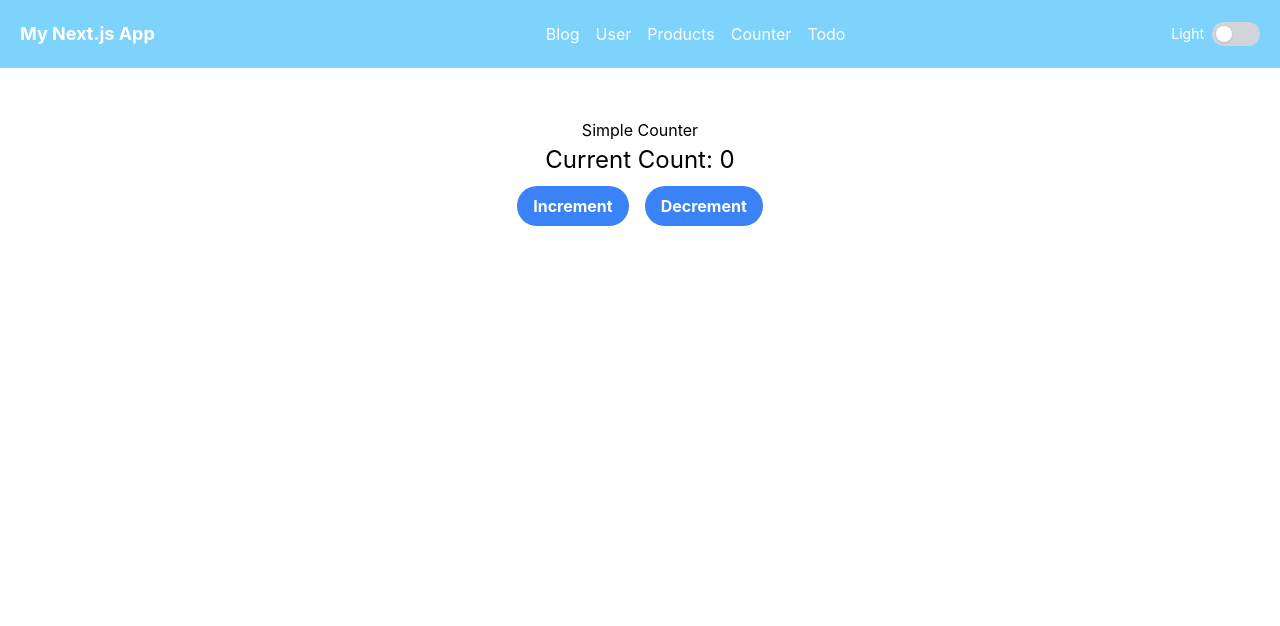
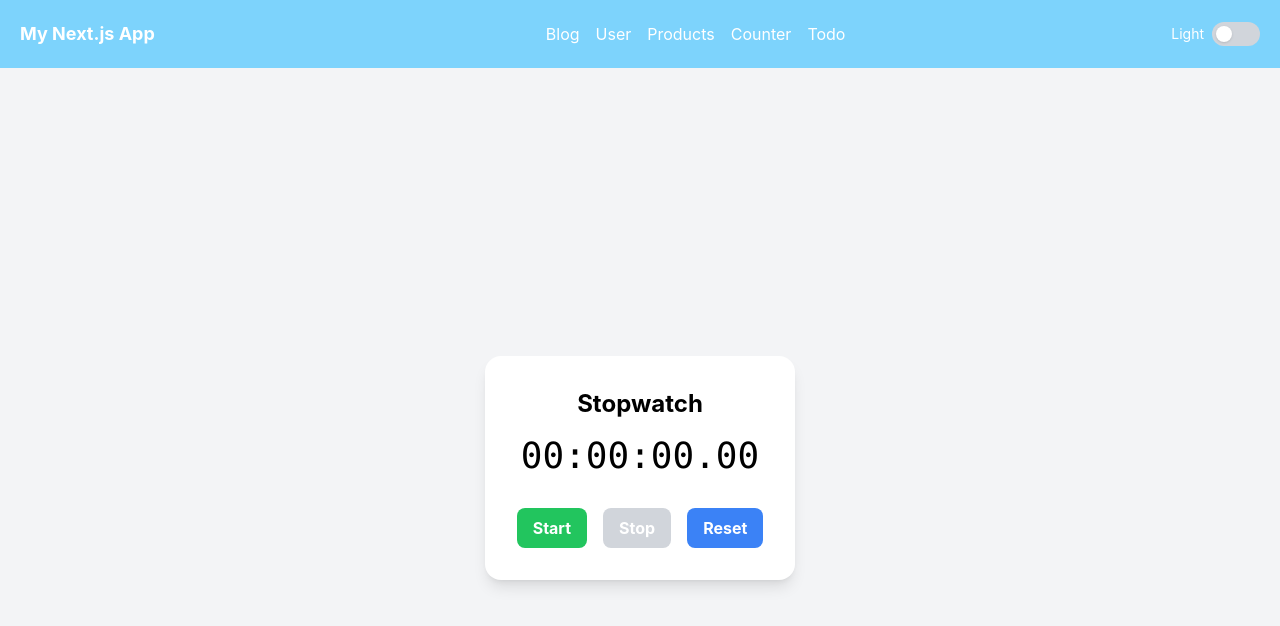
Before and after one commit to suryavanshideepak/nextjs-assesment, a Next.js app: page /counter in a window 1280 px wide. Shown: the top 626 px of the page. Built offline with nearby package versions, Linux system fonts and the light colour scheme.

Commit message:
Some fixes

```diff
--- a/src/pages/counter.tsx
+++ b/src/pages/counter.tsx
@@ -1,32 +1,80 @@
-import { useTheme } from '@/context/ThemeContext';
-import React, { useState } from 'react';
+import React, { useState, useRef } from "react";
 
-const Counter = () => {
-  const {theme} = useTheme()
-  const [count, setCount] = useState<number>(0);
+const Counter: React.FC = () => {
+  const [time, setTime] = useState(0);
+  const [isRunning, setIsRunning] = useState(false);
+  const timerRef = useRef<number | null>(null);
 
-  const increment = () => {
-    setCount((prevState)=>prevState + 1);
-  };
-
-  const decrement = () => {
-    if (count > 0) {
-      setCount(count - 1);
+  const startStopwatch = () => {
+    if (!isRunning) {
+      setIsRunning(true);
+      timerRef.current = window.setInterval(() => {
+        setTime((prevTime) => prevTime + 10);
+      }, 10);
     }
   };
 
+  const stopStopwatch = () => {
+    setIsRunning(false);
+    if (timerRef.current) {
+      clearInterval(timerRef.current);
+      timerRef.current = null;
+    }
+  };
+
+  const resetStopwatch = () => {
+    setIsRunning(false);
+    setTime(0);
+    if (timerRef.current) {
+      clearInterval(timerRef.current);
+      timerRef.current = null;
+    }
+  };
+
+  const formatTime = (time: number) => {
+    const milliseconds = time % 1000;
+    const seconds = Math.floor((time / 1000) % 60);
+    const minutes = Math.floor((time / 1000 / 60) % 60);
+    const hours = Math.floor(time / 1000 / 60 / 60);
+
+    return `${hours.toString().padStart(2, "0")}:${minutes
+      .toString()
+      .padStart(2, "0")}:${seconds.toString().padStart(2, "0")}.${Math.floor(
+      milliseconds / 10
+    )
+      .toString()
+      .padStart(2, "0")}`;
+  };
+
   return (
-    <div style={{ textAlign: 'center', paddingTop: '50px',height:'90vh', width: '100%', backgroundColor: theme === 'light' ? '#ffffff' : '#000000',
-      color: theme === 'light' ? '#000000' : '#ffffff', }}>
-      <h1>Simple Counter</h1>
-      <p style={{ fontSize: '24px' }}>Current Count: {count}</p>
-      <div>
-        <button onClick={increment} className='bg-blue-500 hover:bg-blue-700 text-white font-bold py-2 px-4 rounded-full m-2'>
-          Increment
-        </button>
-        <button onClick={decrement} disabled={count <= 0} style={{cursor: count <= 0 ? 'not-allowed' :'pointer'}} className='bg-blue-500 hover:bg-blue-700 text-white font-bold py-2 px-4 rounded-full m-2'>
-          Decrement
-        </button>
+    <div className="flex flex-col items-center justify-center h-screen bg-gray-100">
+      <div className="bg-white shadow-lg rounded-2xl p-8 flex flex-col items-center">
+        <h1 className="text-2xl font-bold mb-4">Stopwatch</h1>
+        <div className="text-4xl font-mono mb-8">
+          {formatTime(time)}
+        </div>
+        <div className="flex gap-4">
+          <button
+            onClick={startStopwatch}
+            className="px-4 py-2 bg-green-500 text-white font-bold rounded-lg hover:bg-green-600 disabled:bg-gray-300"
+            disabled={isRunning}
+          >
+            Start
+          </button>
+          <button
+            onClick={stopStopwatch}
+            className="px-4 py-2 bg-red-500 text-white font-bold rounded-lg hover:bg-red-600 disabled:bg-gray-300"
+            disabled={!isRunning}
+          >
+            Stop
+          </button>
+          <button
+            onClick={resetStopwatch}
+            className="px-4 py-2 bg-blue-500 text-white font-bold rounded-lg hover:bg-blue-600"
+          >
+            Reset
+          </button>
+        </div>
       </div>
     </div>
   );
--- a/src/pages/products.tsx
+++ b/src/pages/products.tsx
@@ -28,7 +28,7 @@ const Products: React.FC<ProductTypeProps> = ({products}) =>{
             backgroundColor: theme === 'light' ? '#ffffff' : '#000000',
             color: theme === 'light' ? '#000000' : '#ffffff',
         }}>
-        <h1 className="p-2 text-4xl">Product List</h1>
+        <h1 className="p-5 text-4xl">Product List</h1>
             <div style={{ display: 'flex',justifyContent:"center", flexWrap: 'wrap', gap: '20px' }}>
             {products.map((product) => (
                 <div key={product.id} style={{ width: '300px', border: '1px solid #ccc', padding: '10px', borderRadius: '8px', cursor:'pointer' }} onClick={()=>handleClickProduct(product)}>
--- a/src/pages/user.tsx
+++ b/src/pages/user.tsx
@@ -14,7 +14,7 @@ const UsersPage: React.FC<UsersPageProps> = ({ users }) => {
 
   return (
     <div
-      className={`min-h-screen flex flex-col items-center justify-center p-5 ${
+      className={`min-h-screen flex flex-col items-center justify-center p-2 ${
         theme === 'light' ? 'bg-white text-black' : 'bg-black text-white'
       }`}
     >
```
